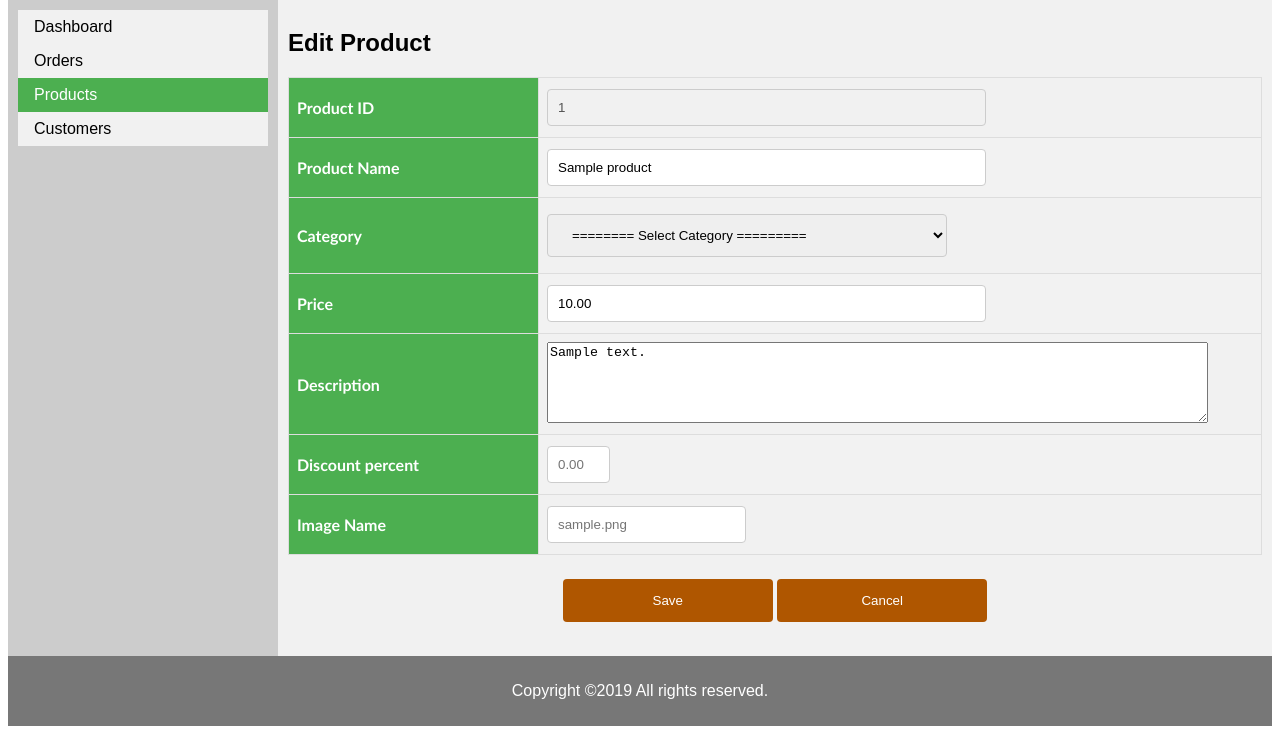
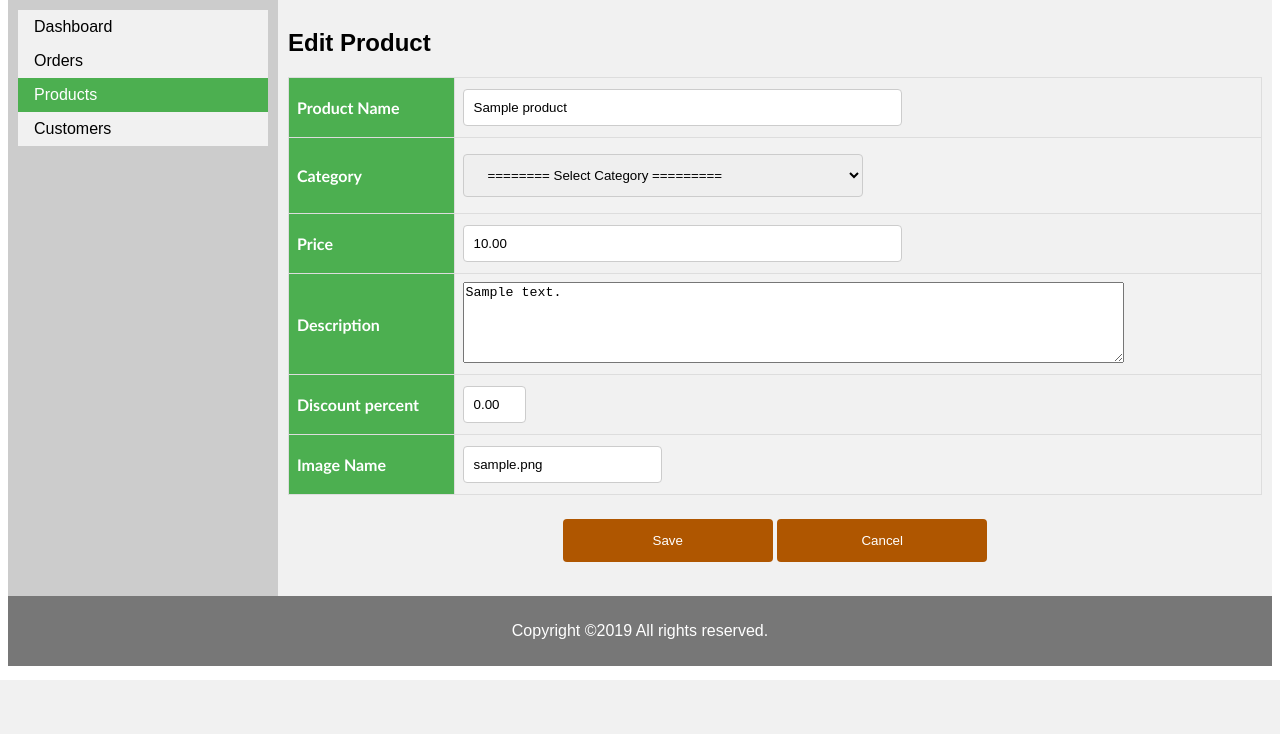
Before and after one commit to mashsun/RapidGrocery, a PHP site: page /admin/product_edit.php?product_id=1 in a window 1280 px wide. Shown: the part 120-854 px from the top of the page. After the commit the page ends 800 px from the top, so only its background shows below. Run offline with PHP 8.4, Linux system fonts and the light colour scheme; tables that the repository leaves empty hold one stand-in row (values such as "Sample post").

Commit message:
Add files via upload

```diff
--- a/admin/customer_edit.php
+++ b/admin/customer_edit.php
@@ -125,7 +125,7 @@ if(isset($_POST['but_logout'])){
         </table>
 
         <p align="center"><input type="submit" value="Save" name="save"> <input type="submit" value="Cancel" name="cancel"></p>
-        <form>
+        </form>
 
     </article>
 </section>
--- a/admin/product_edit.php
+++ b/admin/product_edit.php
@@ -12,7 +12,7 @@ if(isset($_POST['but_logout'])){
 }
     $product_id = $_GET["product_id"];
     $sql_query = "select p.product_id, p.product_name, ca.category_name, p.list_price, p.description,
-                        p.discount_percent, p.product_img
+                        p.discount_percent, p.product_img, p.category_id
                        from products p JOIN categories ca ON p.category_id = ca.category_id
                        where p.product_id=$product_id
                        group by p.product_id;";
@@ -51,7 +51,8 @@ if(isset($_POST['but_logout'])){
                 $product_id = $rows['product_id'];
                 $product_name = $rows['product_name'];
                 $category = $rows['category_name'];
-                $price = $rows['list_price'];
+                $category_id = $rows['category_id'];
+                $list_price = $rows['list_price'];
                 $description = $rows['description'];
                 $discount_percent = $rows['discount_percent'];
                 $product_img = $rows['product_img'];
@@ -61,58 +62,57 @@ if(isset($_POST['but_logout'])){
             echo "0 results";
          }
          ?>
-         <form action="product_update.php" method="post" name="product_update">
 
+        <form action="product_update.php" method="post" name="product_update">
         <table id="customers">
-            <tr>
-                <th width="250">Product ID</th>
-                <td><input type="text" value="<?php echo $product_id ?>" size="50" disabled></td>
-            </tr>
+         <input type="hidden" id ="product_id" name="product_id" value="<?php echo $product_id ?>">
+
             <tr>
                 <th>Product Name</th>
-                <td><input type="text" value="<?php echo $product_name ?>" size="50"></td>
+                <td><input type="text" name="product_name" value="<?php echo $product_name ?>" size="50"></td>
             </tr>
             <tr>
                 <th>Category</th>
                 <td>
                 <div class="form-select" id="default-select">
-                <select name="category" id="category" required value="<?php echo $category ?>">
+                <select name="category_id" id="category_id" required value="<?php echo $category_id ?>">
                     <option value="">======== Select Category =========</option>
-                    <option <?php if($category == 'Bakery') echo 'selected'; ?> value="Bakery">Bakery</option>
-                    <option <?php if($category == 'Dairy') echo 'selected'; ?> value="Dairy">Dairy</option>
-                    <option <?php if($category == 'Drink') echo 'selected'; ?> value="Drink">Drink</option>
-                    <option <?php if($category == 'Fresh') echo 'selected'; ?> value="Fresh">Fresh</option>
-                    <option <?php if($category == 'Frozen') echo 'selected'; ?> value="Frozen">Frozen</option>
-                    <option <?php if($category == 'Meat') echo 'selected'; ?> value="Meat">Meat</option>
-                    <option <?php if($category == 'Seafood') echo 'selected'; ?> value="Seafood">Seafood</option>
-                    <option <?php if($category == 'Snacks') echo 'selected'; ?> value="Snacks">Snacks</option>
+                    <option <?php if($category == 'Bakery') echo 'selected'; ?> value="1">Bakery</option>
+                    <option <?php if($category == 'Dairy') echo 'selected'; ?> value="2">Dairy</option>
+                    <option <?php if($category == 'Drink') echo 'selected'; ?> value="3">Drink</option>
+                    <option <?php if($category == 'Fresh') echo 'selected'; ?> value="4">Fresh</option>
+                    <option <?php if($category == 'Frozen') echo 'selected'; ?> value="5">Frozen</option>
+                    <option <?php if($category == 'Meat') echo 'selected'; ?> value="6">Meat</option>
+                    <option <?php if($category == 'Seafood') echo 'selected'; ?> value="7">Seafood</option>
+                    <option <?php if($category == 'Snacks') echo 'selected'; ?> value="8">Snacks</option>
                 </select>
                 </div>
                 </td>
             </tr>
             <tr>
                 <th>Price</th>
-                <td><input type="text" value="<?php echo $price ?>" size="50"></td>
+                <td><input type="text" name="list_price"  value="<?php echo $list_price ?>" size="50"></td>
             </tr>
             <tr>
                 <th>Description</th>
                 <td>
-                <textarea cols="80" rows="5"><?php echo $description ?></textarea>
+                <textarea cols="80" name="description" value="<?php echo $description ?>" rows="5"><?php echo $description ?></textarea>
                 </td>
             </tr>
             <tr>
                 <th>Discount percent</th>
-                <td><input type="text" placeholder="<?php echo $discount_percent ?>" size="3"></td>
+                <td><input type="text" name="discount_percent" value="<?php echo $discount_percent ?>" size="3"></td>
             </tr>
             <tr>
                 <th>Image Name</th>
-                <td><input type="text" placeholder="<?php echo $product_img ?>" size="20"></td>
+                <td><input type="text" name="product_img" value="<?php echo $product_img ?>" size="20"></td>
             </tr>
         </table>
 
         <p align="center">
         <input type="submit" name="save" value="Save">
         <input type="submit" name="cancel" value="Cancel"></p>
+        </form>
 
     </article>
 </section>
```
Also changed, not shown: admin/product_update.php (+6 -9 lines).
